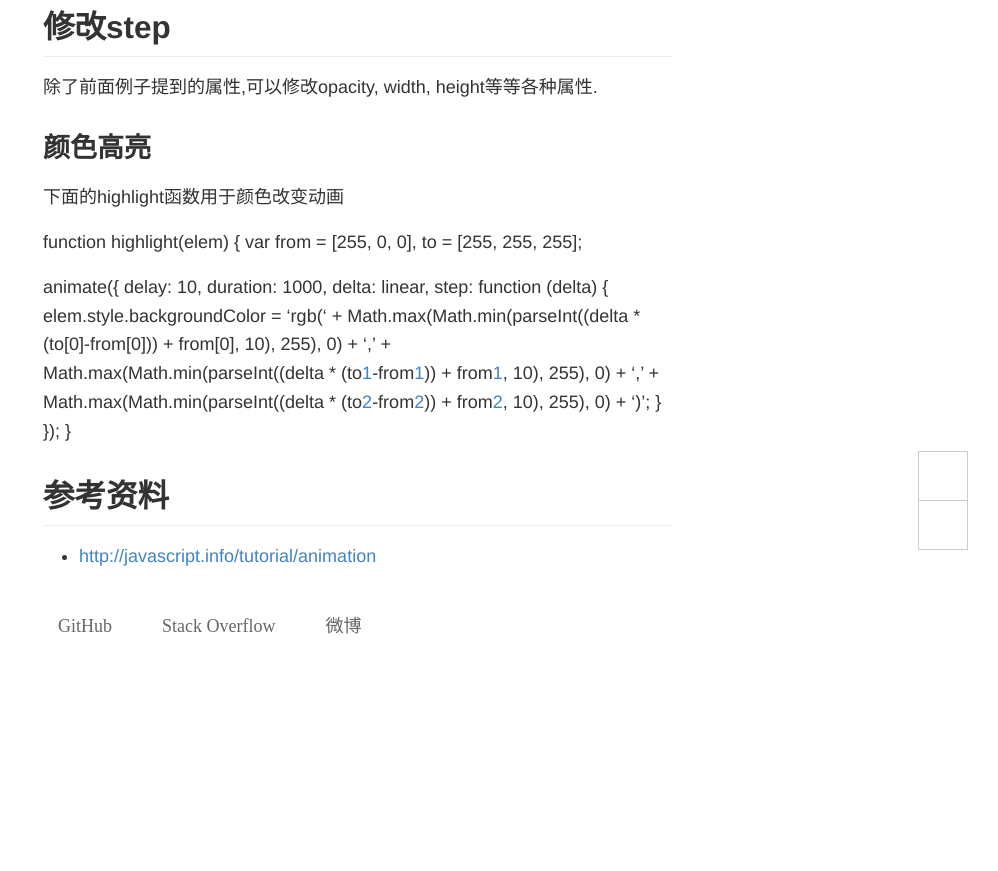
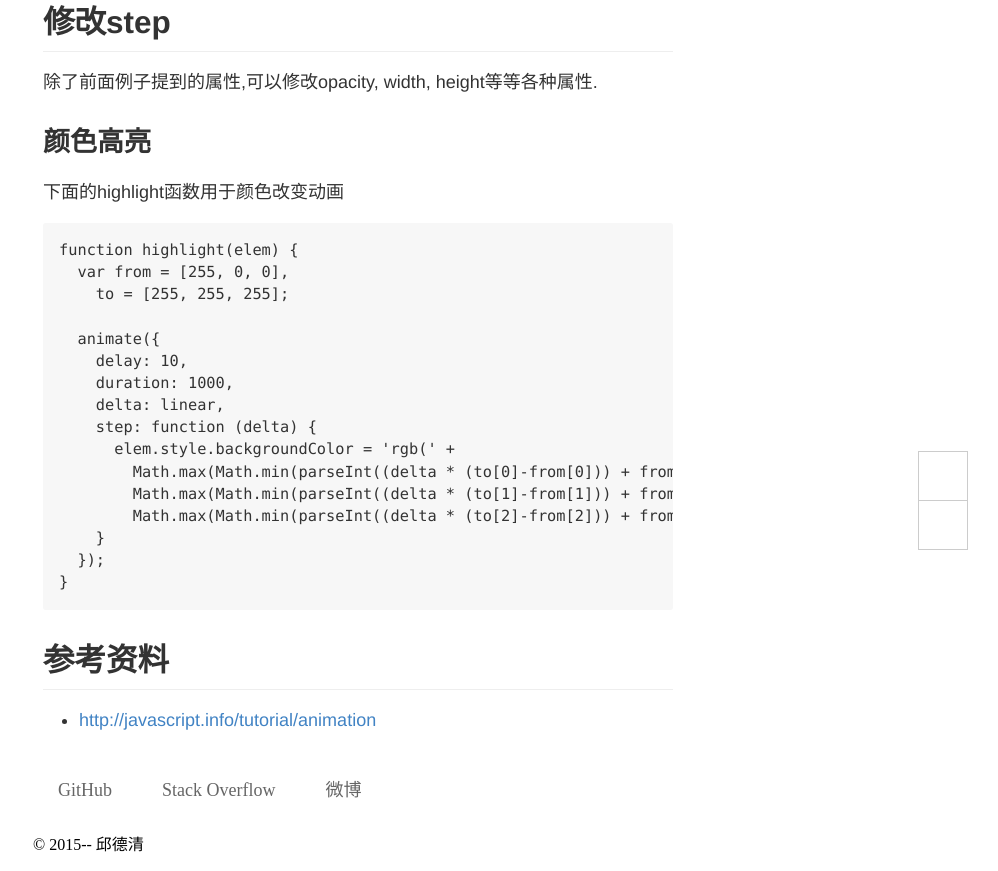
Before and after one commit to footmess/qiu-deqing.github.io, a Jekyll site: the page built from javascript/_posts/2015-06-03-animation.md, in a window 1280 px wide and 1400 px high, scrolled down 7239 px, cut to the strip 529-1400 px from the top of the window. Shown: the whole strip, without its empty margins (282-1280 px from the left). Built offline with Jekyll 4.4.1, drawn with Linux system fonts in a browser that asks for light colours; some web fonts are replaced; comment, search, counter and statistics services are not loaded; before the commit the page ends 8419 px from its top, so only the background shows below that; some of the changed text lies outside the part shown.

```diff
--- a/_includes/footer.html
+++ b/_includes/footer.html
@@ -6,6 +6,7 @@
     <li><a href="http://stackoverflow.com/users/3004355/qiu-deqing">Stack Overflow</a></li>
     <li><a href="http://weibo.com/u/2042986003">微博</a></li>
   </ul>
+  <p>© 2015-- 邱德清</p>
 </footer>
 
 <div class="page-scroll-container"></div>
--- a/_includes/header.html
+++ b/_includes/header.html
@@ -2,10 +2,8 @@
 <header>
   <ul class="page-nav">
     <li><a href="/index.html">首页</a></li>
-    {% for c in site.categories %}
-    <li><a href="/{{ c | first}}/index.html">{{ c | first }}</a></li>
-    {% endfor %}
-
+    <li><a href="/article.html">文章</a></li>
+    <li><a href="/demo.html">Demo</a></li>
     <li><a href="/outlink.html">友情链接</a></li>
   </ul>
 </header>
--- a/javascript/_posts/2015-06-03-animation.md
+++ b/javascript/_posts/2015-06-03-animation.md
@@ -244,22 +246,22 @@ javascript动画基本思想是按照一定间隔修改DOM元素的样式或者c
 
 下面的highlight函数用于颜色改变动画
 
-function highlight(elem) {
-  var from = [255, 0, 0],
-    to = [255, 255, 255];
+    function highlight(elem) {
+      var from = [255, 0, 0],
+        to = [255, 255, 255];
 
-  animate({
-    delay: 10,
-    duration: 1000,
-    delta: linear,
-    step: function (delta) {
-      elem.style.backgroundColor = 'rgb(' +
-        Math.max(Math.min(parseInt((delta * (to[0]-from[0])) + from[0], 10), 255), 0) + ',' +
-        Math.max(Math.min(parseInt((delta * (to[1]-from[1])) + from[1], 10), 255), 0) + ',' +
-        Math.max(Math.min(parseInt((delta * (to[2]-from[2])) + from[2], 10), 255), 0) + ')';
+      animate({
+        delay: 10,
+        duration: 1000,
+        delta: linear,
+        step: function (delta) {
+          elem.style.backgroundColor = 'rgb(' +
+            Math.max(Math.min(parseInt((delta * (to[0]-from[0])) + from[0], 10), 255), 0) + ',' +
+            Math.max(Math.min(parseInt((delta * (to[1]-from[1])) + from[1], 10), 255), 0) + ',' +
+            Math.max(Math.min(parseInt((delta * (to[2]-from[2])) + from[2], 10), 255), 0) + ')';
+        }
+      });
     }
-  });
-}
 
 ## 参考资料
 
```
Also changed, not shown: other parts of javascript/_posts/2015-06-03-animation.md (+2 -0 lines), article.html (added, +21 -0 lines), demo.html (added, +22 -0 lines).
